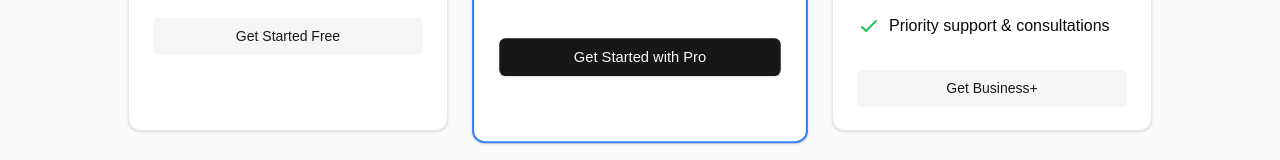
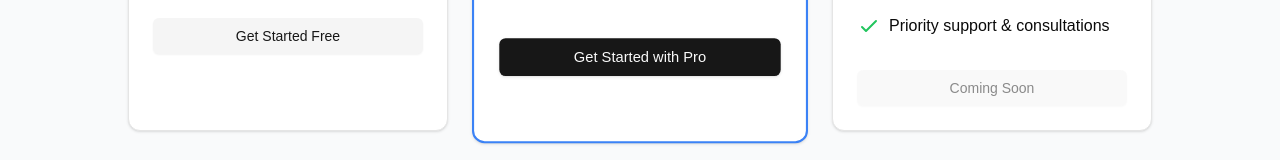
Before and after one commit to Decodingcoder/WebScore360-Order-2, a Next.js app in the folder frontend/: page / in a window 1280 px wide. Shown: the part 1544-1704 px from the top of the page. Built offline with nearby package versions, Linux system fonts and the light colour scheme; no server answers.

Commit message:
Update Business+ Plan status and button functionality in Home component
- Changed the label for the Business+ Plan to indicate it is inactive.
- Updated the button to be disabled and display "Coming Soon" to reflect the current status of the feature.

```diff
--- a/frontend/app/page.tsx
+++ b/frontend/app/page.tsx
@@ -307,7 +307,7 @@ export default function Home() {
                   </CardContent>
                 </Card>
 
-                {/* Business+ Plan */}
+                {/* Business+ Plan (Inactive) */}
                 <Card className="transition-transform hover:scale-105 overflow-hidden bg-white dark:bg-gray-800">
                   <div className="p-6 border-b border-gray-200 dark:border-gray-700 bg-gradient-to-r from-purple-50 to-pink-50 dark:from-purple-900/40 dark:to-pink-900/40">
                     <h3 className="text-2xl font-bold">Business+</h3>
@@ -393,8 +393,12 @@ export default function Home() {
                         <span>Priority support & consultations</span>
                       </li>
                     </ul>
-                    <Button className="w-full mt-8" variant="secondary" asChild>
-                      <Link href="/login">Get Business+</Link>
+                    <Button
+                      className="w-full mt-8"
+                      variant="secondary"
+                      disabled
+                    >
+                      Coming Soon
                     </Button>
                   </CardContent>
                 </Card>
```
